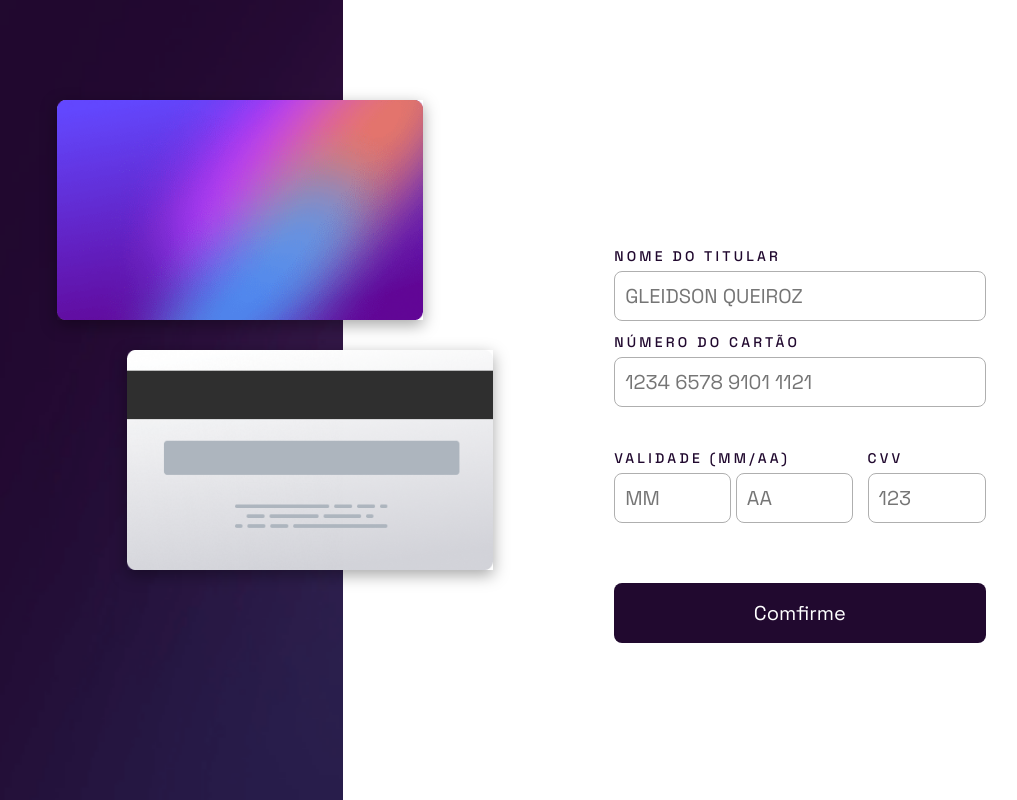
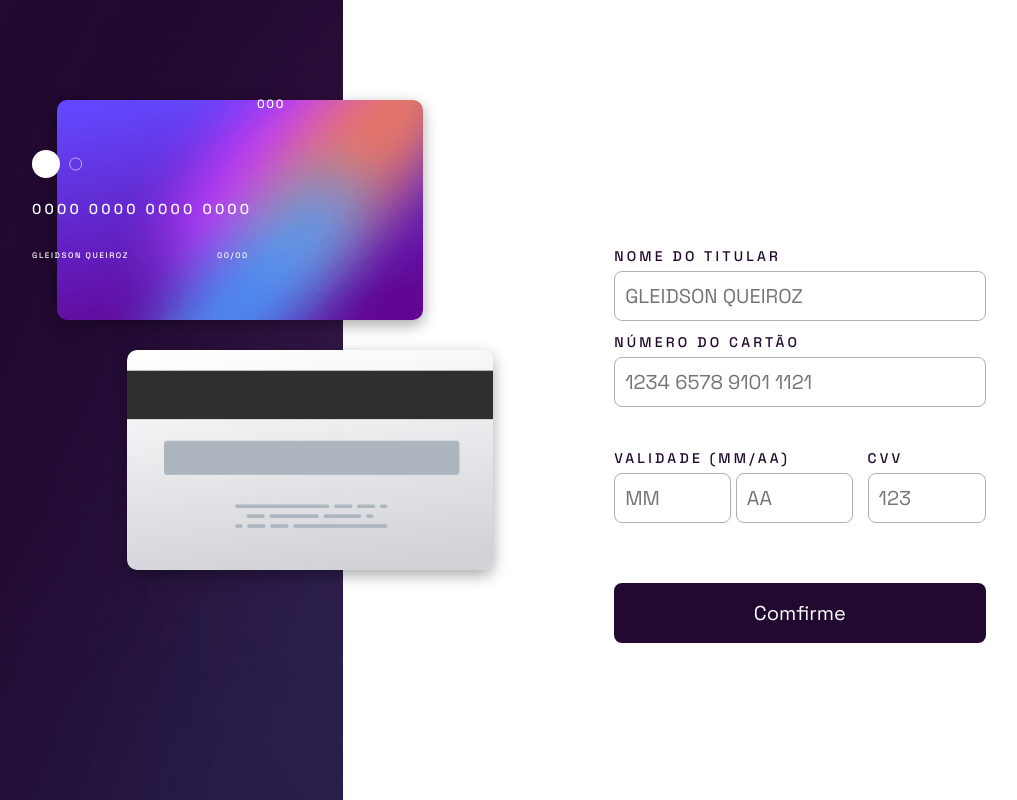
Before and after one commit to queiiroz/interactive-card, a plain HTML site: page index.html in a window 1280 px wide. Shown: the whole page, without its empty margins (23-1040 px from the left). Drawn offline with Linux system fonts and the light colour scheme; a web font is replaced by a local one.

Commit message:
html css modified

```diff
--- a/index.html
+++ b/index.html
@@ -19,8 +19,13 @@
         <div class="cards">
           <img src="./assets/bg-card-back.png" alt="Imagem do verso do cartão" class="back-card">
           <img src="./assets/bg-card-front.png" alt=" Imagem da frente do cartão" class="front-card">
-
-
+        </div>
+        <div class="print">
+          <span class="number-print">0000 0000 0000 0000</span>
+          <span class="name-print">GLEIDSON QUEIROZ</span>
+          <span class="val-print">00/00</span>
+          <span class="cvv-print">000</span>
+          <img src="./assets/card-logo.svg" alt="Logo cartão" class="logo-card">
         </div>
       </header>
       <div class="flexbox">
--- a/style.css
+++ b/style.css
@@ -34,10 +34,13 @@ header {
   position: relative;
 }
 
+.cards img {
+  border-radius: 10px;
+}
+
 .back-card {
   width: 250px;
   height: 150px;
-  image-rendering: auto;
   position: absolute;
   top: 30px;
   left: 90px;
@@ -50,9 +53,65 @@ header {
   height: 150px;
   position: absolute;
   top: 130px;
-  right: 90px;
+  left: 40px;
   z-index: 1;
   box-shadow: rgba(0, 0, 0, 0.35) 0px 5px 15px;
+}
+
+.print {
+  position: relative;
+}
+
+.number-print {
+  font-size: 0.9rem;
+  font-weight: 500;
+  position: absolute;
+  top: 200px;
+  left: 55px;
+
+  letter-spacing: 0.2rem;
+  z-index: 2;
+}
+
+.name-print {
+  font-size: 0.5rem;
+  font-weight: 500;
+  position: absolute;
+  top: 250px;
+  left: 55px;
+
+  letter-spacing: 0.1rem;
+  z-index: 2;
+}
+
+.val-print {
+  font-size: 0.5rem;
+  font-weight: 500;
+  position: absolute;
+  top: 250px;
+  left: 240px;
+
+  letter-spacing: 0.1rem;
+  z-index: 2;
+}
+
+.cvv-print {
+  font-size: 0.75rem;
+  font-weight: 500;
+  position: absolute;
+  top: 96px;
+  left: 280px;
+
+  letter-spacing: 0.1rem;
+  z-index: 2;
+}
+
+.logo-card {
+  width: 50px;
+  position: absolute;
+  top: 150px;
+  left: 55px;
+  z-index: 2;
 }
 
 .dados {
```
